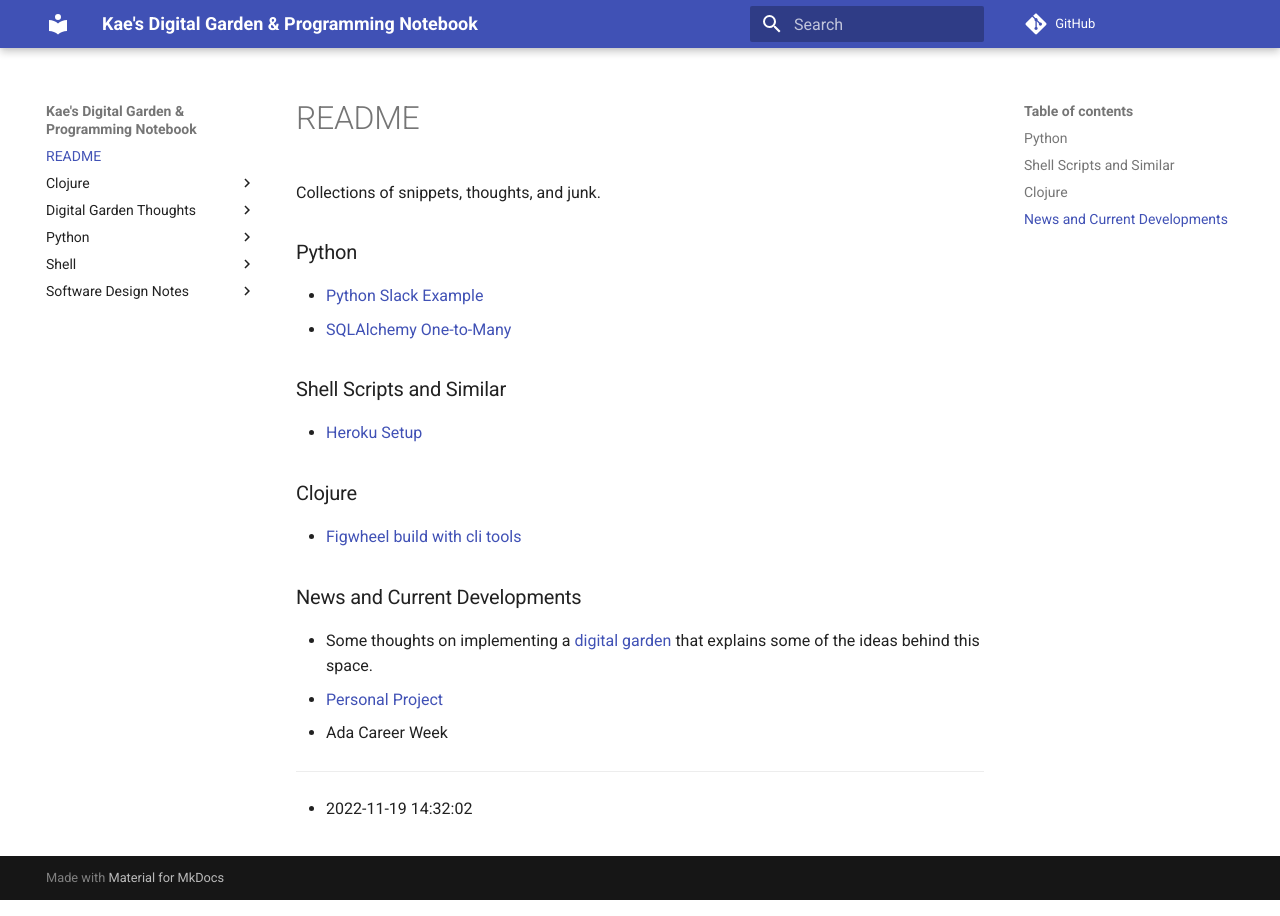
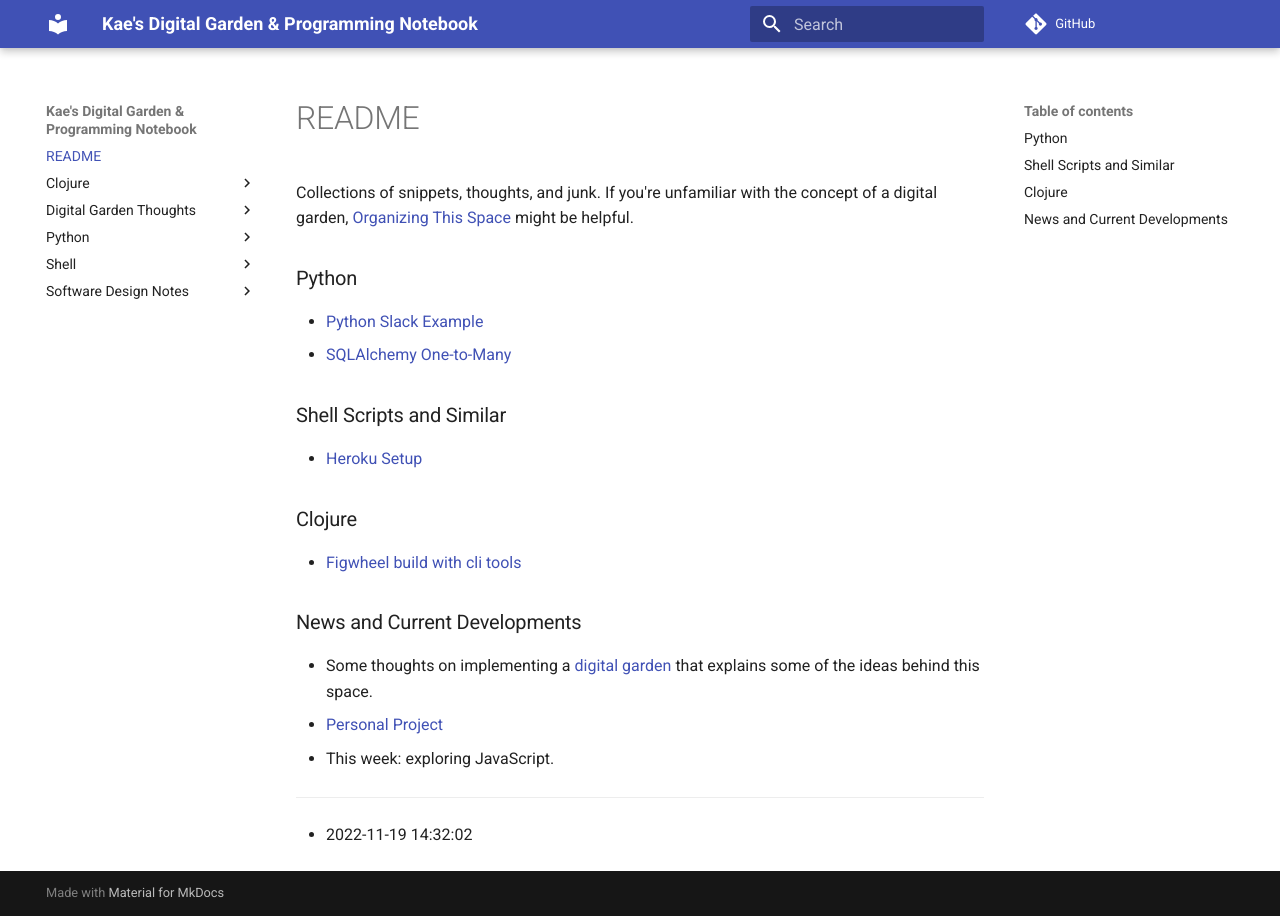
Before and after one commit to kaesluder/kae-garden-wiki, an MkDocs documentation site: the page built from docs/README.md, in a window 1280 px wide. Built offline with MkDocs 1.6.1 and Material for MkDocs 9.7.7, drawn with Linux system fonts in a browser that asks for light colours; comment, search, counter and statistics services are not loaded.

Commit message:
some basic organizing rules

```diff
--- a/docs/README.md
+++ b/docs/README.md
@@ -1,6 +1,6 @@
 # README
 
-Collections of snippets, thoughts, and junk.
+Collections of snippets, thoughts, and junk. If you're unfamiliar with the concept of a digital garden, [Organizing This Space](Digital_Garden_Thoughts/dg3_organizaing_this_space.md) might be helpful.
 
 ### Python
 
@@ -17,9 +17,9 @@ Collections of snippets, thoughts, and junk.
 
 ### News and Current Developments
 
-* Some thoughts on implementing a [digital garden](http://localhost:8000/Digital_Garden_Thoughts/dg1-digita-garden-notes/) that explains some of the ideas behind this space.
+* Some thoughts on implementing a [digital garden](/Digital_Garden_Thoughts/dg1-digita-garden-notes/) that explains some of the ideas behind this space.
 * [Personal Project](Software_Design_Notes/2022-11-18-markdown-and-resume-ontology.md)
-* Ada Career Week
+* This week: exploring JavaScript.
 
 ---
 
```
Also changed, not shown: docs/Digital_Garden_Thoughts/dg3_organizaing_this_space.md (added, +10 -0 lines).
